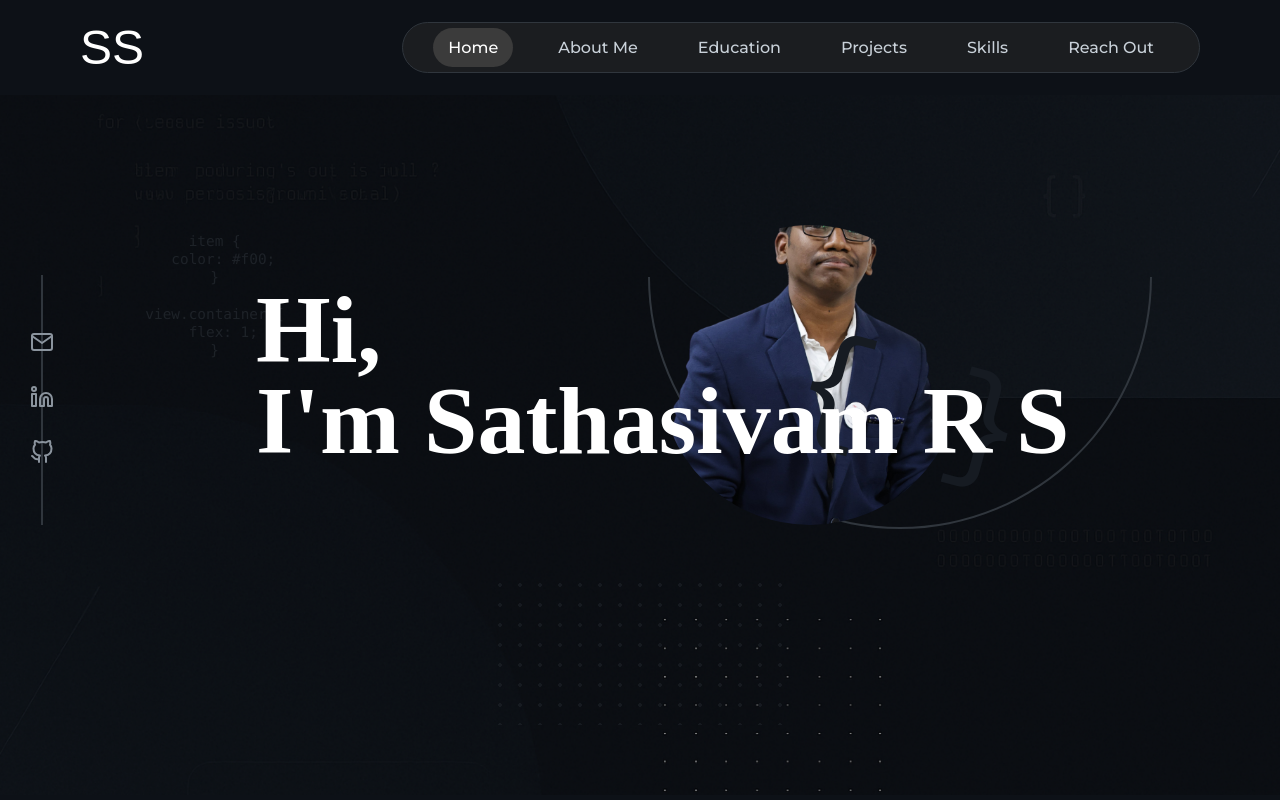
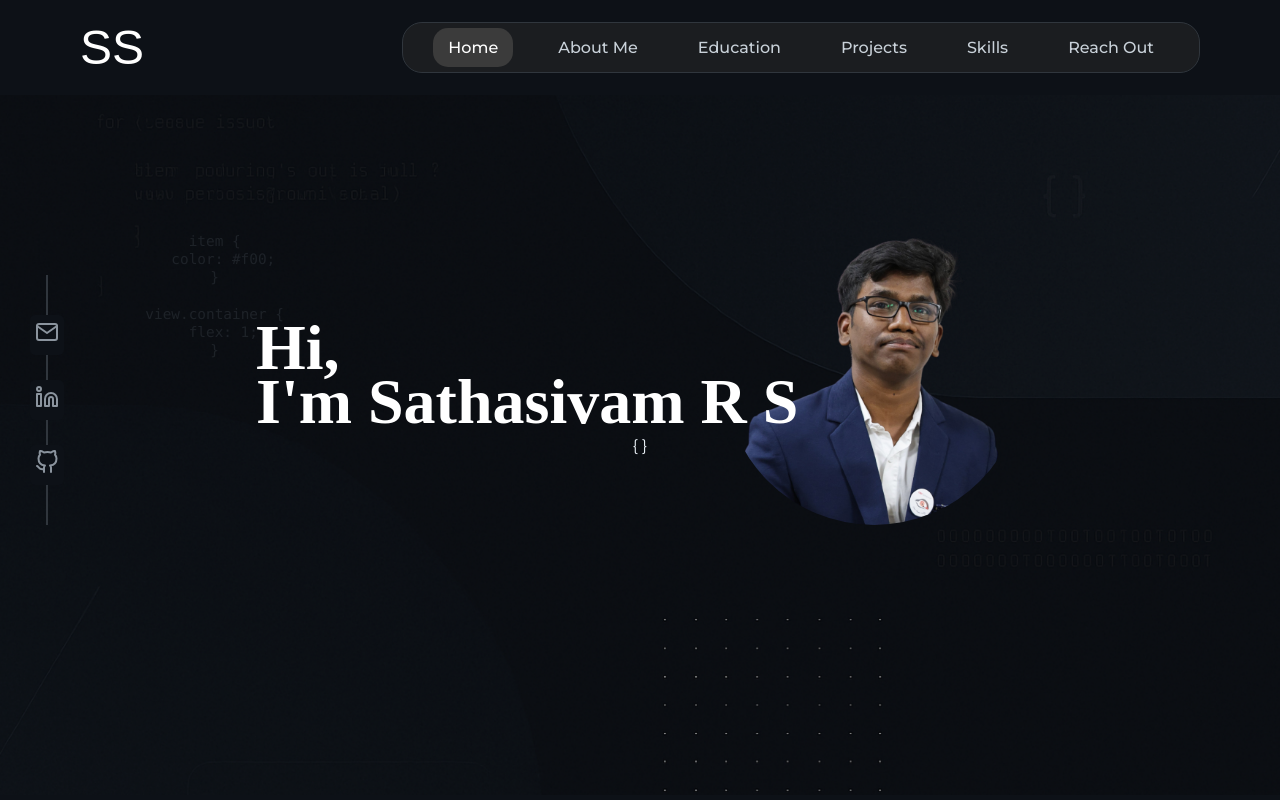
Before and after one commit to SathaSivamRS/Satha_Portfolio, a React (Create React App) app: page / in a window 1280 px wide. Built offline with nearby package versions, Linux system fonts and the light colour scheme; a web font is replaced by a local one.

Commit message:
feat: Build and style complete portfolio hero section

```diff
--- a/src/components/Header/Header.module.css
+++ b/src/components/Header/Header.module.css
@@ -21,9 +21,9 @@
   margin: 0;
   padding: 15px 30px;
   background-color: rgba(43, 42, 42, 0.5); /* Semi-transparent background */
-  border-radius: 30px;
+  border-radius: 20px;
   border: 1px solid #30363d;
-  backdrop-filter: blur(10px); /* This creates the frosted glass effect */
+  backdrop-filter: blur(20px); /* This creates the frosted glass effect */
 }
 
 .nav a {
@@ -32,7 +32,7 @@
   font-family: 'Montserrat', sans-serif;
   font-weight: 500;
   padding: 10px 15px;
-  border-radius: 20px;
+  border-radius: 15px;
   transition: background-color 0.3s, color 0.3s;
 }
 
--- a/src/components/Hero/Hero.js
+++ b/src/components/Hero/Hero.js
@@ -1,6 +1,6 @@
 import React from 'react';
 import styles from './Hero.module.css';
-import profilePic from '../../assets/SS_Transperent.png'; // Using your new image file
+import profilePic from '../../assets/SS_Transperent_2.png'; // Using your new image file
 
 const Hero = () => {
   const codeSnippet = `
--- a/src/components/Hero/Hero.module.css
+++ b/src/components/Hero/Hero.module.css
@@ -23,14 +23,14 @@
 
 .greeting {
   font-family: 'Finger Paint', cursive;
-  font-size: 6rem;
+  font-size: 4rem;
   margin: 0;
   color: #fff;
 }
 
 .name {
   font-family: 'Finger Paint', cursive;
-  font-size: 6rem;
+  font-size: 4rem;
   margin: -20px 0 0 0;
   color: #fff;
 }
@@ -43,7 +43,7 @@
   border-radius: 50%;
   object-fit: cover;
   top: 40%;
-  right: 25%;
+  right: 20%;
   transform: translateY(-50%);
   z-index: 1;
   /* Since your image is transparent, a border might not be needed. */
@@ -62,7 +62,7 @@
   line-height: 1.2;
 }
 
-.brackets {
+/* .brackets {
   position: absolute;
   top: 45%;
   right: 20%;
@@ -71,9 +71,9 @@
   color: #161b22;
   z-index: 2;
   transform: translateY(-50%) rotate(15deg);
-}
+} */
 
-.dotGrid {
+/* .dotGrid {
   position: absolute;
   bottom: 10%;
   left: 50%;
@@ -83,9 +83,9 @@
   background-image: radial-gradient(#30363d 2px, transparent 0);
   background-size: 20px 20px;
   opacity: 0.3;
-}
+} */
 
-.curvedLine {
+/* .curvedLine {
   position: absolute;
   width: 500px;
   height: 500px;
@@ -95,4 +95,4 @@
   border: 2px solid #30363d;
   border-color: transparent transparent #30363d #30363d;
   transform: rotate(-45deg);
-}
+} */
--- a/src/components/SocialLinks/SocialLinks.module.css
+++ b/src/components/SocialLinks/SocialLinks.module.css
@@ -10,6 +10,7 @@
   z-index: 10;
 }
 
+/* Vertical line */
 .socialContainer::before {
   content: '';
   width: 2px;
@@ -26,6 +27,9 @@
   color: #8b949e;
   font-size: 1.5rem;
   transition: color 0.3s ease, transform 0.3s ease;
+  background-color: #0D1117; /* To make icons pop out from the line */
+  padding: 5px; /* Adjust padding if needed */
+  border-radius: 5px; /* Subtle rounded corners */
 }
 
 .socialContainer a:hover {
```
Also changed, not shown: src/assets/SS_Transperent_1.png (added), src/assets/SS_Transperent_2.png (added).
